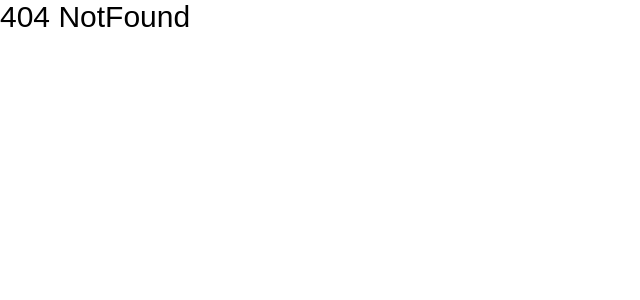
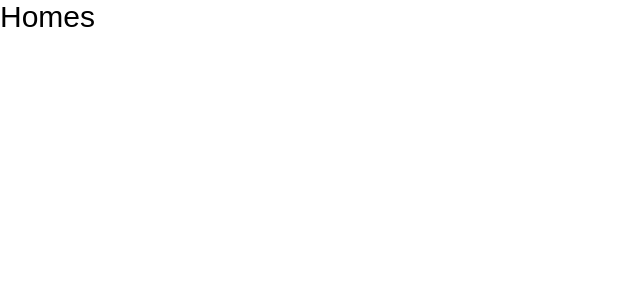
Before and after one commit to agusnarvaez/abuk-landing-page, a React (Vite) app: page / in a window 1280 px wide. Before the commit this address had no page. Shown: the top 300 px of the page, without its empty margins (0-640 px from the left). Built offline with nearby package versions, Linux system fonts and the light colour scheme; a web font is replaced by a local one.

Commit message:
Corrijo ruteo

```diff
--- a/src/App.tsx
+++ b/src/App.tsx
@@ -1,5 +1,5 @@
 import './App.css'
-import { MemoryRouter, Route, Routes } from 'react-router-dom'
+import { Route, Routes, BrowserRouter } from 'react-router-dom'
 
 import { Suspense, lazy } from 'react'
 
@@ -13,15 +13,15 @@ export default function App() {
   return (
     <>
       <Suspense fallback={<h1>Loading...</h1>}>
-        <MemoryRouter>
+        <BrowserRouter>
           <Routes>
-            <Route path="/home" element={<Home />} />
             <Route path="/about" element={<About />} />
             <Route path="/contact" element={<Contact />} />
             <Route path="/services" element={<Services />} />
+            <Route path="/" element={<Home />} />
             <Route path="/*" element={<NotFound />} />
           </Routes>
-        </MemoryRouter>
+        </BrowserRouter>
 
       </Suspense>
     </>
--- a/src/pages/Home/Home.tsx
+++ b/src/pages/Home/Home.tsx
@@ -3,7 +3,7 @@
 export default function Home() {
   return (
     <>
-      <h1>Home</h1>
+      <h1>Homes</h1>
     </>
   )
 }
```
Also changed, not shown: src/pages/About/About.tsx (line endings or trailing spaces), src/pages/Contact/Contact.tsx (line endings or trailing spaces), src/pages/NotFound/NotFound.tsx (line endings or trailing spaces), src/pages/Services/Services.tsx (line endings or trailing spaces).
